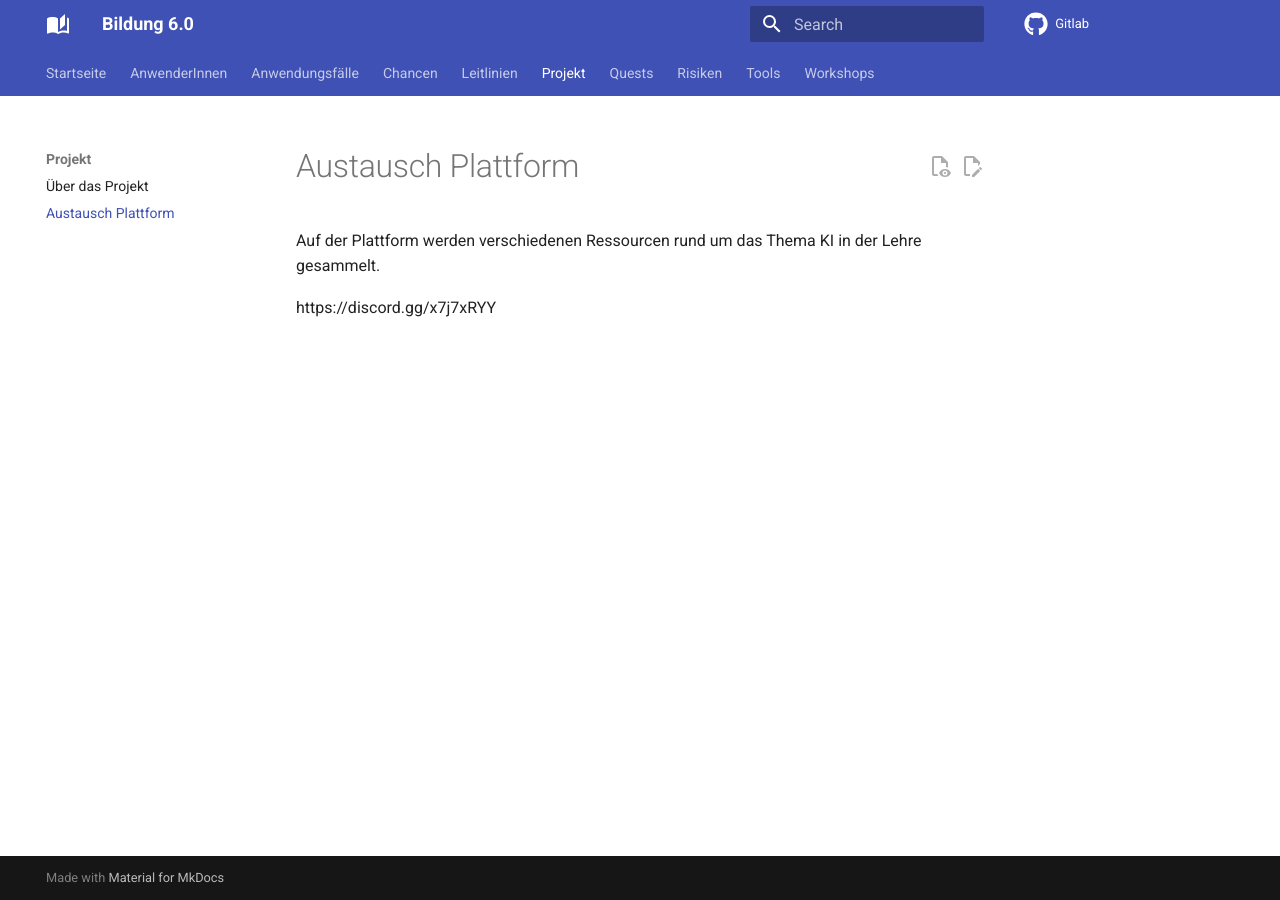
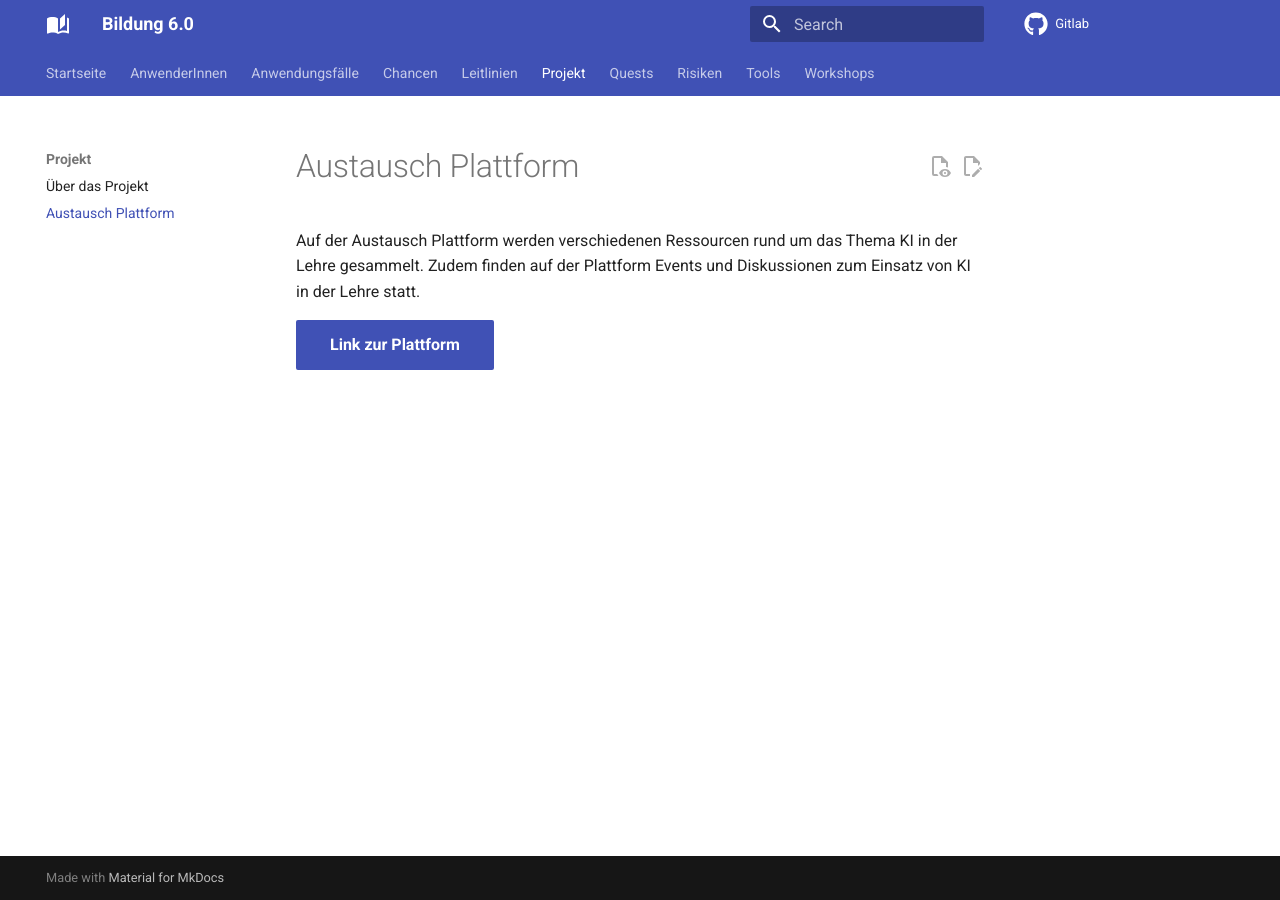
Before and after one commit to bildung6/bildung6, an MkDocs documentation site: the page built from docs/projekt/plattform.md, in a window 1280 px wide. Built offline with MkDocs 1.6.1 and Material for MkDocs 9.7.7, drawn with Linux system fonts in a browser that asks for light colours; comment, search, counter and statistics services are not loaded.

Commit message:
Updating structure

```diff
--- a/docs/projekt/plattform.md
+++ b/docs/projekt/plattform.md
@@ -2,8 +2,6 @@
 title: Austausch Plattform
 ---
 
-Auf der Plattform werden verschiedenen Ressourcen rund um das Thema KI in der Lehre gesammelt.
+Auf der Austausch Plattform werden verschiedenen Ressourcen rund um das Thema KI in der Lehre gesammelt. Zudem finden auf der Plattform Events und Diskussionen zum Einsatz von KI in der Lehre statt.
 
-
-
-https://discord.gg/x7j7xRYY
+[Link zur Plattform](https://discord.gg/x7j7xRYY){ .md-button .md-button--primary }
```
